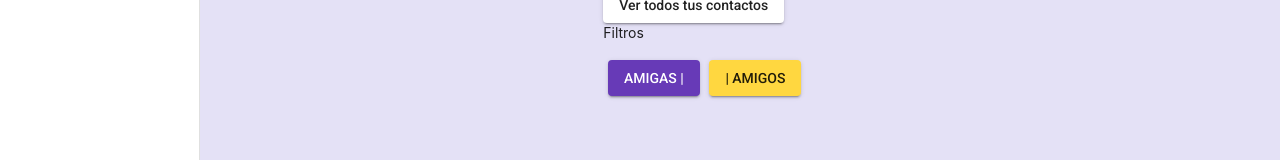
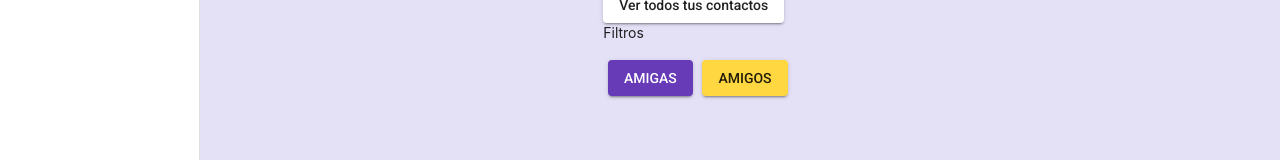
Before and after one commit to Chanelp/App-contactos-angular, an Angular app: page /dashboard in a window 1280 px wide. Shown: the part 283-443 px from the top of the page. Built offline with nearby package versions, Linux system fonts and the light colour scheme; sample sign-in values are in the browser's storage.

Commit message:
Modificación al estilo

```diff
--- a/src/app/pages/contacts-page/contacts-page.component.scss
+++ b/src/app/pages/contacts-page/contacts-page.component.scss
@@ -4,5 +4,9 @@
 
 .contacto:hover {
   cursor: pointer;
-  color: tomato;
+  font-weight: bold;
 }
+
+button{
+  margin-bottom: 1rem;
+}
--- a/src/app/pages/home-page/home-page.component.html
+++ b/src/app/pages/home-page/home-page.component.html
@@ -15,6 +15,6 @@
 
 <div>
   <p>Filtros</p>
-  <a mat-raised-button color="primary" [routerLink]="['/dashboard/contacts']" [queryParams]="{sexo: 'female'}">AMIGAS | </a>
-  <a mat-raised-button color="accent" [routerLink]="['/dashboard/contacts']" [queryParams]="{sexo: 'male'}">| AMIGOS</a>
+  <a mat-raised-button color="primary" [routerLink]="['/dashboard/contacts']" [queryParams]="{sexo: 'female'}">AMIGAS </a>
+  <a mat-raised-button color="accent" [routerLink]="['/dashboard/contacts']" [queryParams]="{sexo: 'male'}">AMIGOS</a>
 </div>
```
